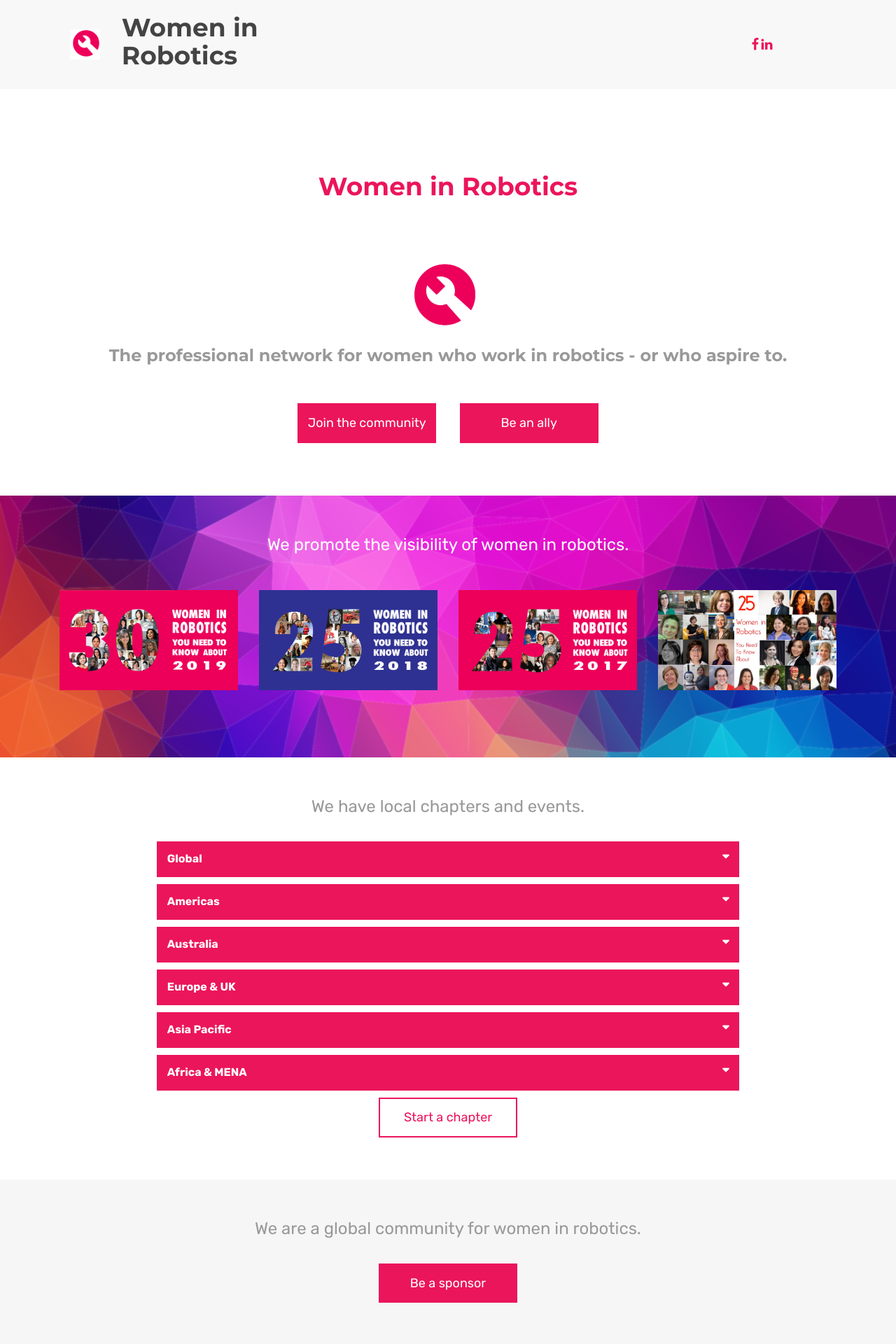
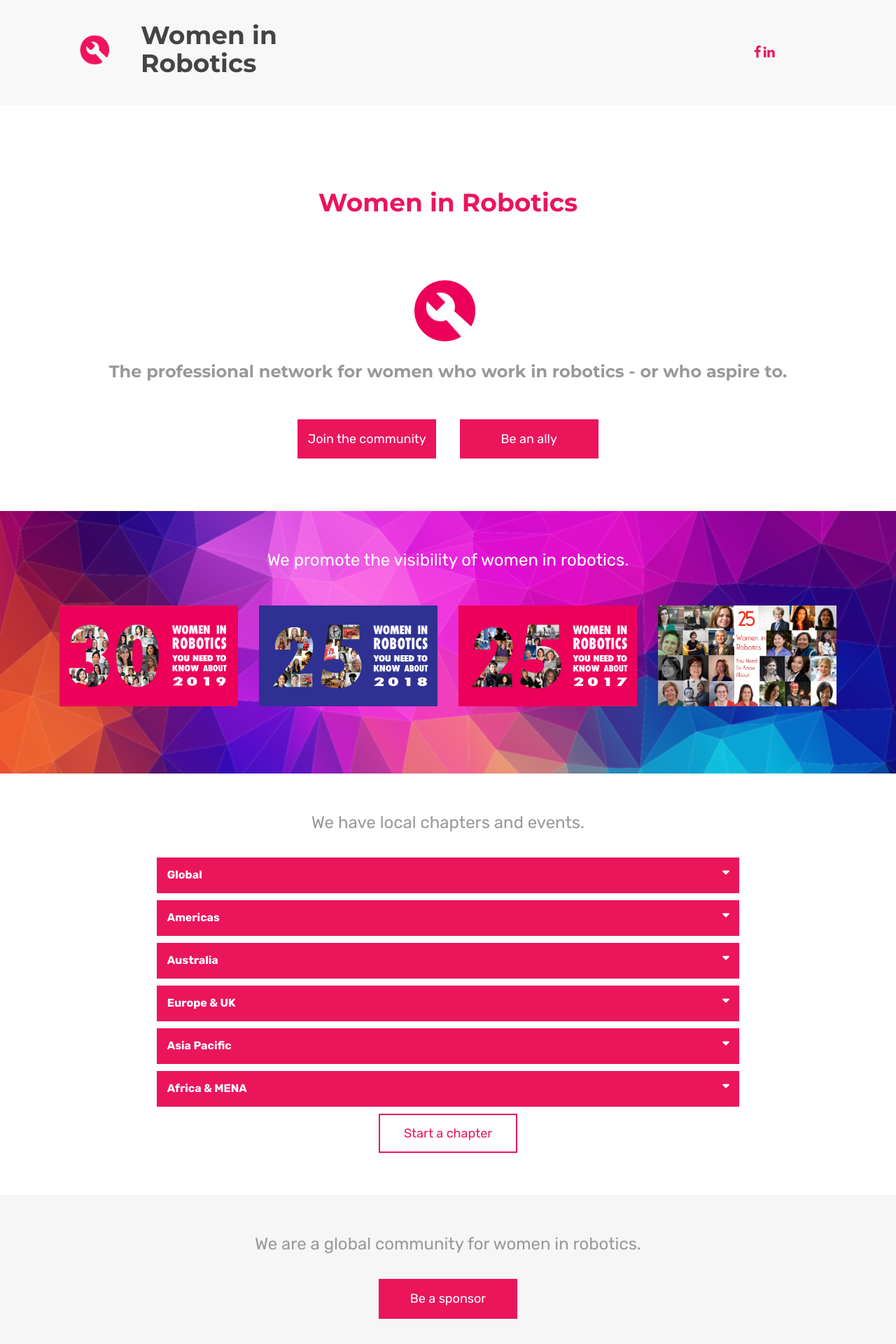
Before and after one commit to womeninrobotics/womeninrobotics.github.io, a Jekyll site: the page built from index.html, in a window 1280 px wide. Shown: the top 1920 px of the page at 70% size. Built offline with Jekyll 4.4.1, drawn with Linux system fonts in a browser that asks for light colours.

Commit message:
updated logos

```diff
--- a/_includes/footer.html
+++ b/_includes/footer.html
@@ -1,9 +1,7 @@
 <!-- Footer -->
 <footer class="default-footer text-center">
     <div class="container">
-        {% comment %} TODO (athackst) footer logo
-        <img class="mb-40 footer-logo" src="/assets/images/logo-2.png" alt="">
-        {% endcomment %}
+        <img class="mb-40 footer-logo" src="/assets/images/WIR_spanner_white.png" alt="logo">
         <span class="copy-right dis-blk">Women in Robotics is a 501(c)(3) not-for-profit organization</span>
         {% if site.ein_id %}<span class="dis-blk">{{ site.ein_id }}</span>{% endif %}
         <span class="social">
--- a/_includes/nav-bar.html
+++ b/_includes/nav-bar.html
@@ -2,7 +2,7 @@
 <nav class="navbar navbar-toggleable-sm navbar-light bg-default">
   <div class="container">
     <div class="logo">
-    <a class="navbar-brand" href="{{ site.url }}"><img src="/assets/images/logo.png" alt="logo"></a>
+    <a class="navbar-brand" href="{{ site.url }}"><img src="/assets/images/WIR_spanner_transparent.png" alt="logo"></a>
     </div>
     <div class="title">
     <h1>Women in Robotics</h1>
```
Also changed, not shown: assets/images/WIR_spanner_transparent.png (added), assets/images/WIR_spanner_white.png (added).
